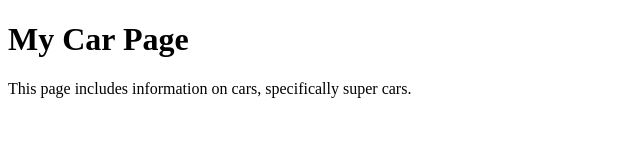
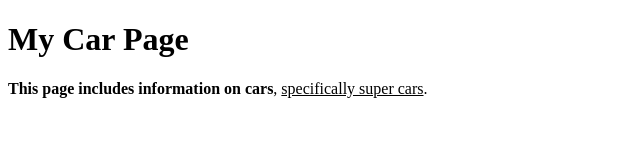
Before and after one commit to alejandrodlp08/ECSprogramsite, a plain HTML site: page index.html in a window 1280 px wide. Shown: the whole page, without its empty margins (0-640 px from the left). Drawn offline with Linux system fonts and the light colour scheme.

Commit message:
added bold and underline

```diff
--- a/index.html
+++ b/index.html
@@ -2,7 +2,7 @@
 <html>
  <body>
   <h1>My Car Page</h1>
-  <p>This page includes information on cars, specifically super cars.</p>
+  <p><b>This page includes information on cars</b>, <u>specifically super cars</u>.</p>
 
  </body>
 </html>
```
